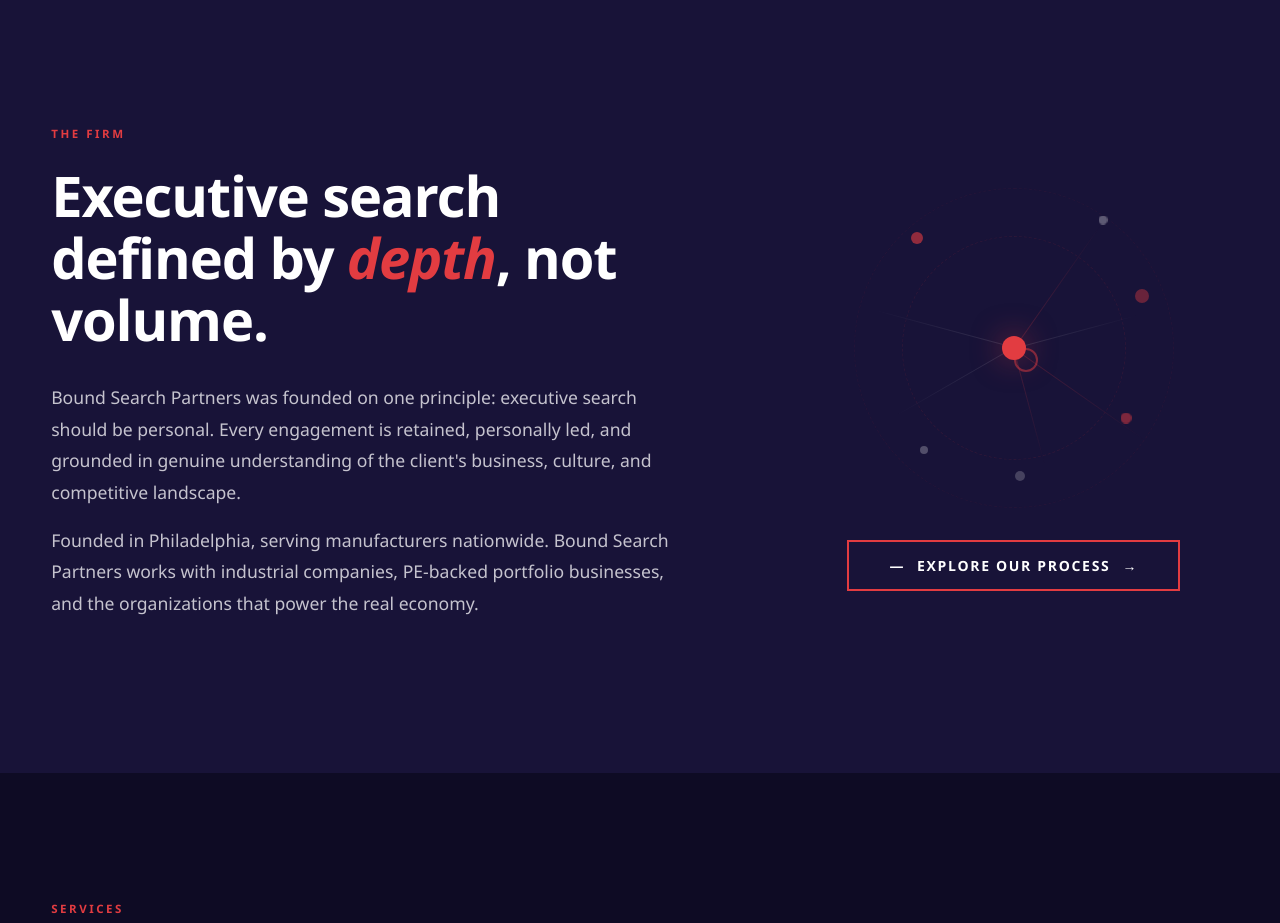
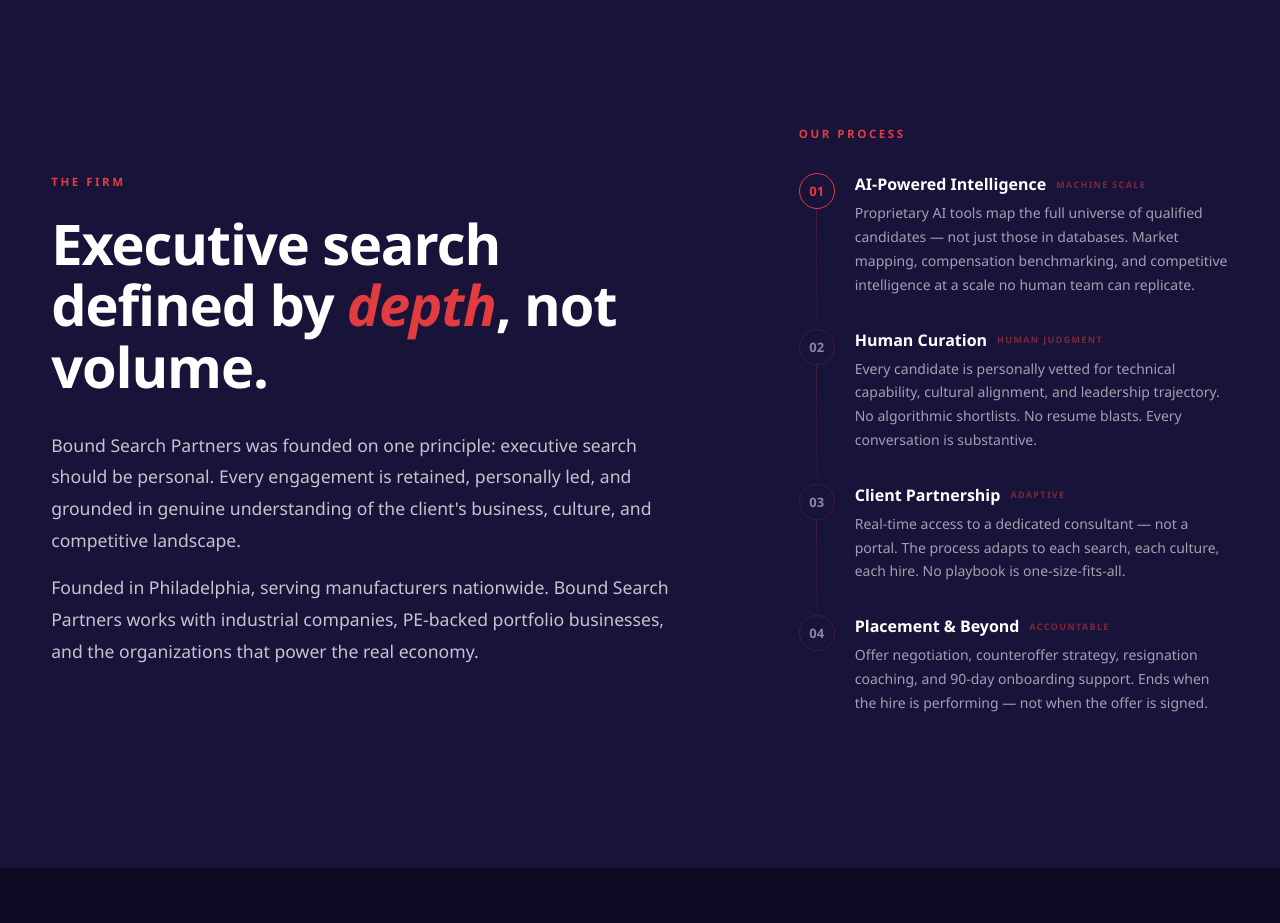
Before and after one commit to rc562/bound-search-partners, a React (Vite) app: page / in a window 1280 px wide. Shown: the part 1020-1943 px from the top of the page. Built offline with nearby package versions, Linux system fonts and the light colour scheme.

Commit message:
Replace animated process web with clean premium flow

```diff
--- a/src/App.jsx
+++ b/src/App.jsx
@@ -5,8 +5,6 @@ const C = {n:"#0e0b24",nm:"#181338",nl:"#2a2456",r:"#e23c41",w:"#fff",g:"#8a879a
 export default function App() {
   const [scrolled,setScrolled] = useState(false);
   const [activeSrv,setActiveSrv] = useState(0);
-  const [procOpen,setProcOpen] = useState(false);
-  const [hovNode,setHovNode] = useState(null);
   const [hovInd,setHovInd] = useState(null);
   const [bondVis,setBondVis] = useState(false);
   const [mobileMenu,setMobileMenu] = useState(false);
@@ -234,7 +232,6 @@ export default function App() {
           #mstats-bottom{display:block!important}
           #mabout{grid-template-columns:1fr!important}
           #mabout>div:last-child{display:none!important}
-          #mproc{grid-template-columns:repeat(2,1fr)!important}
           #mtabs{flex-direction:row!important;overflow-x:auto!important;-webkit-overflow-scrolling:touch!important}
           #mtabs button{flex:none!important;padding:12px 16px!important;font-size:11px!important;white-space:nowrap!important}
           #mtabs button span:first-child{display:none!important}
@@ -258,7 +255,6 @@ export default function App() {
           #vid1,#vid2{object-fit:cover!important;object-position:center 15%!important;height:160%!important;top:-15%!important}
           #mstats-top{display:none!important}
           #mstats-bottom{display:block!important}
-          #mproc{grid-template-columns:1fr!important}
         }
 
       `}</style>
@@ -365,81 +361,36 @@ export default function App() {
       <section id="about" style={{padding:"clamp(6rem,12vw,10rem) 0",background:C.nm}}>
         <div style={{maxWidth:1320,margin:"0 auto",padding:"0 clamp(1.5rem,4vw,4rem)"}}>
 
-          <div id="mabout" style={{display:"grid",gridTemplateColumns:procOpen?"0fr 1fr":"1.2fr .8fr",gap:procOpen?0:"clamp(3rem,8vw,8rem)",alignItems:"center",transition:"all .8s cubic-bezier(.23,1,.32,1)"}}>
+          <div id="mabout" style={{display:"grid",gridTemplateColumns:"1.2fr .8fr",gap:"clamp(3rem,8vw,8rem)",alignItems:"center"}}>
 
-            {/* Text — fades out when open */}
-            <div style={{opacity:procOpen?0:1,overflow:"hidden",transition:"all .8s cubic-bezier(.23,1,.32,1)",maxHeight:procOpen?0:600,transform:procOpen?"translateX(-40px)":"translateX(0)"}}>
+            {/* Text */}
+            <div>
               <div style={{fontSize:"clamp(.65rem,.9vw,.78rem)",fontWeight:700,letterSpacing:".22em",textTransform:"uppercase",color:C.r,marginBottom:24}}>The Firm</div>
               <h2 style={{fontSize:"clamp(2rem,4.5vw,3.5rem)",fontWeight:700,lineHeight:1.1,letterSpacing:"-.02em",marginBottom:32}}>Executive search defined by <span style={{color:C.r,fontStyle:"italic"}}>depth</span>, not volume.</h2>
               <p style={{fontSize:"1.1rem",lineHeight:1.8,color:C.gl,marginBottom:16}}>Bound Search Partners was founded on one principle: executive search should be personal. Every engagement is retained, personally led, and grounded in genuine understanding of the client's business, culture, and competitive landscape.</p>
               <p style={{fontSize:"1.1rem",lineHeight:1.8,color:C.gl}}>Founded in Philadelphia, serving manufacturers nationwide. Bound Search Partners works with industrial companies, PE-backed portfolio businesses, and the organizations that power the real economy.</p>
             </div>
 
-            {/* The web — moves to center and grows when open */}
-            <div style={{display:"flex",flexDirection:"column",alignItems:"center",gap:procOpen?0:32,transition:"all .8s cubic-bezier(.23,1,.32,1)"}}>
-
-              {/* Methodology header — only when open */}
-              <div style={{opacity:procOpen?1:0,maxHeight:procOpen?100:0,overflow:"hidden",transition:"all .6s ease .5s",textAlign:"center",marginBottom:procOpen?16:0}}>
-                <div style={{fontSize:"clamp(.65rem,.9vw,.78rem)",fontWeight:700,letterSpacing:".22em",textTransform:"uppercase",color:C.r,marginBottom:8}}>Our Methodology</div>
-                <div style={{fontSize:11,color:C.g,letterSpacing:2}}>HOVER EACH NODE TO EXPLORE</div>
-              </div>
-
-              {/* The web itself — same visual, scales up */}
-              <div style={{position:"relative",width:procOpen?"100%":"100%",maxWidth:procOpen?640:320,aspectRatio:"1",transition:"all .8s cubic-bezier(.23,1,.32,1)"}}>
-                {/* Orbiting rings */}
-                <div style={{position:"absolute",inset:"15%",border:"1px dashed rgba(226,60,65,.1)",borderRadius:"50%",animation:"sp 30s linear infinite"}}/>
-                <div style={{position:"absolute",inset:0,border:"1px dashed rgba(226,60,65,.06)",borderRadius:"50%",animation:"sp 45s linear infinite reverse"}}/>
-                {procOpen && <div style={{position:"absolute",inset:"-5%",border:"1px dashed rgba(226,60,65,.04)",borderRadius:"50%",animation:"sp 60s linear infinite"}}/>}
-
-                {/* Radiating lines */}
-                {[{r:-55,w:150,c:1},{r:-15,w:130,c:0},{r:35,w:160,c:1},{r:150,w:140,c:0},{r:75,w:120,c:1},{r:195,w:150,c:0}].map((l,i) => <div key={i} style={{position:"absolute",top:"50%",left:"50%",height:1,width:procOpen?l.w*1.6:l.w,transformOrigin:"0 0",transform:`rotate(${l.r}deg)`,background:`linear-gradient(90deg,${l.c?'rgba(226,60,65,.25)':'rgba(255,255,255,.12)'},transparent)`,transition:"width .8s ease"}}/>)}
-
-                {/* Floating ambient dots */}
-                {[{t:14,l:18,s:12,c:C.r,o:.6,d:6},{t:10,l:78,s:9,c:C.w,o:.3,d:8},{t:72,l:85,s:11,c:C.r,o:.5,d:7},{t:82,l:22,s:8,c:C.w,o:.25,d:9},{t:34,l:90,s:14,c:C.r,o:.4,d:5},{t:90,l:52,s:10,c:C.w,o:.2,d:7}].map((nd,i) => <div key={i} style={{position:"absolute",top:`${nd.t}%`,left:`${nd.l}%`,width:nd.s,height:nd.s,borderRadius:"50%",background:nd.c,opacity:nd.o,transform:"translate(-50%,-50%)",animation:`f${i%2+1} ${nd.d}s ease ${i*.5}s infinite`}}/>)}
-
-                {/* Extra dots when expanded */}
-                {procOpen && [{t:5,l:50,s:6,c:C.r,o:.3},{t:50,l:5,s:8,c:C.w,o:.15},{t:50,l:95,s:7,c:C.r,o:.25},{t:95,l:50,s:6,c:C.w,o:.15},{t:25,l:8,s:5,c:C.r,o:.2},{t:75,l:92,s:5,c:C.r,o:.2},{t:8,l:35,s:4,c:C.w,o:.12},{t:92,l:65,s:4,c:C.w,o:.12}].map((nd,i) => <div key={`x${i}`} style={{position:"absolute",top:`${nd.t}%`,left:`${nd.l}%`,width:nd.s,height:nd.s,borderRadius:"50%",background:nd.c,opacity:nd.o,transform:"translate(-50%,-50%)",animation:`f${i%2+1} ${5+i}s ease ${i*.3}s infinite`}}/>)}
-
-                {/* Center B dot / pulse */}
-                <div style={{position:"absolute",top:"50%",left:"50%",width:procOpen?32:24,height:procOpen?32:24,borderRadius:"50%",background:C.r,transform:"translate(-50%,-50%)",boxShadow:`0 0 ${procOpen?'40':'30'}px rgba(226,60,65,.5)`,zIndex:3,transition:"all .5s ease"}}/>
-                <div style={{position:"absolute",top:"50%",left:"50%",width:procOpen?32:24,height:procOpen?32:24,borderRadius:"50%",border:"2px solid #e23c41",transform:"translate(-50%,-50%)",animation:"ep 2.5s ease infinite"}}/>
-
-                {/* 4 interactive nodes — only when open, positioned on the web */}
-                {procOpen && [{t:8,l:20,i:0},{t:8,l:80,i:1},{t:78,l:80,i:2},{t:78,l:20,i:3}].map(n => (
-                  <div key={n.i} onMouseEnter={() => setHovNode(n.i)} onMouseLeave={() => setHovNode(null)}
-                    style={{position:"absolute",top:`${n.t}%`,left:`${n.l}%`,transform:"translate(-50%,-50%)",zIndex:4,cursor:"default",textAlign:"center",animation:`nodeIn .6s cubic-bezier(.23,1,.32,1) ${.5+n.i*.12}s both`}}>
-                    <div style={{width:hovNode===n.i?48:36,height:hovNode===n.i?48:36,borderRadius:"50%",background:`radial-gradient(circle,${C.r},rgba(226,60,65,.3))`,boxShadow:`0 0 ${hovNode===n.i?'40':'16'}px rgba(226,60,65,${hovNode===n.i?.5:.2})`,margin:"0 auto",transition:"all .3s",display:"flex",alignItems:"center",justifyContent:"center"}}>
-                      {[<svg key="ic0" width="16" height="16" viewBox="0 0 24 24" fill="none" stroke="#fff" strokeWidth="2"><circle cx="12" cy="12" r="3"/><path d="M12 1v4M12 19v4M4.22 4.22l2.83 2.83M16.95 16.95l2.83 2.83M1 12h4M19 12h4M4.22 19.78l2.83-2.83M16.95 7.05l2.83-2.83"/></svg>,
-                        <svg key="ic1" width="16" height="16" viewBox="0 0 24 24" fill="none" stroke="#fff" strokeWidth="2"><path d="M20 21v-2a4 4 0 0 0-4-4H8a4 4 0 0 0-4 4v2"/><circle cx="12" cy="7" r="4"/></svg>,
-                        <svg key="ic2" width="16" height="16" viewBox="0 0 24 24" fill="none" stroke="#fff" strokeWidth="2"><path d="M22 11.08V12a10 10 0 1 1-5.93-9.14"/><polyline points="22 4 12 14.01 9 11.01"/></svg>,
-                        <svg key="ic3" width="16" height="16" viewBox="0 0 24 24" fill="none" stroke="#fff" strokeWidth="2"><path d="M17 21v-2a4 4 0 0 0-4-4H5a4 4 0 0 0-4 4v2"/><circle cx="9" cy="7" r="4"/><path d="M23 21v-2a4 4 0 0 0-3-3.87"/><path d="M16 3.13a4 4 0 0 1 0 7.75"/></svg>][n.i]}
+            {/* Process — clean vertical flow */}
+            <div>
+              <div style={{fontSize:"clamp(.65rem,.9vw,.78rem)",fontWeight:700,letterSpacing:".22em",textTransform:"uppercase",color:C.r,marginBottom:32}}>Our Process</div>
+              {proc.map((step,i) => (
+                <div key={i} style={{display:"flex",gap:20,marginBottom:i<proc.length-1?0:0}}>
+                  {/* Vertical line + number */}
+                  <div style={{display:"flex",flexDirection:"column",alignItems:"center",flexShrink:0}}>
+                    <div style={{width:36,height:36,borderRadius:"50%",border:`1.5px solid ${i===0?C.r:'rgba(226,60,65,.2)'}`,display:"flex",alignItems:"center",justifyContent:"center",fontSize:13,fontWeight:700,color:i===0?C.r:C.g,flexShrink:0}}>{step.p}</div>
+                    {i<proc.length-1 && <div style={{width:1,flex:1,background:"linear-gradient(180deg,rgba(226,60,65,.2),rgba(226,60,65,.05))",minHeight:24}}/>}
+                  </div>
+                  {/* Content */}
+                  <div style={{paddingBottom:i<proc.length-1?32:0}}>
+                    <div style={{display:"flex",alignItems:"center",gap:10,marginBottom:6}}>
+                      <h4 style={{fontSize:16,fontWeight:700,color:C.w}}>{step.t}</h4>
+                      <span style={{fontSize:9,fontWeight:700,letterSpacing:".15em",textTransform:"uppercase",color:C.r,opacity:.5}}>{step.l}</span>
                     </div>
-                    <div style={{marginTop:10,fontSize:15,fontWeight:700,color:hovNode===n.i?C.w:C.gl,transition:"color .3s",whiteSpace:"nowrap"}}>{proc[n.i].t}</div>
-                    {/* Description tooltip */}
-                    <div style={{maxHeight:hovNode===n.i?400:0,overflow:"hidden",transition:"max-height .4s cubic-bezier(.23,1,.32,1)",width:280}}>
-                      <p style={{fontSize:15,color:C.gl,lineHeight:1.8,marginTop:8}}>{proc[n.i].d}</p>
-                    </div>
+                    <p style={{fontSize:14,color:C.gl,lineHeight:1.7,opacity:.8}}>{step.d}</p>
                   </div>
-                ))}
-
-                {/* Connection lines to nodes when open */}
-                {procOpen && <svg style={{position:"absolute",inset:0,width:"100%",height:"100%",pointerEvents:"none",zIndex:1}} viewBox="0 0 100 100">
-                  {[[50,50,20,8],[50,50,80,8],[50,50,80,78],[50,50,20,78]].map(([x1,y1,x2,y2],i) => (
-                    <line key={`nl${i}`} x1={x1} y1={y1} x2={x2} y2={y2} stroke="#e23c41" strokeWidth={hovNode===i?".8":".3"} opacity={hovNode===i?".3":".1"} style={{transition:"all .3s"}}/>
-                  ))}
-                  {/* Node to node */}
-                  {[[20,8,80,8],[80,8,80,78],[80,78,20,78],[20,78,20,8]].map(([x1,y1,x2,y2],i) => (
-                    <line key={`nnl${i}`} x1={x1} y1={y1} x2={x2} y2={y2} stroke="#e23c41" strokeWidth=".2" opacity=".06" strokeDasharray="2 3"/>
-                  ))}
-                </svg>}
-              </div>
-
-              {/* Button */}
-              <div style={{marginTop:procOpen?20:0,transition:"margin .5s ease"}}>
-                <button onClick={() => setProcOpen(!procOpen)} style={{display:"flex",alignItems:"center",gap:12,padding:"14px 40px",background:procOpen?C.r:"transparent",border:`2px solid ${C.r}`,color:C.w,fontFamily:"inherit",fontSize:14,fontWeight:700,letterSpacing:".12em",textTransform:"uppercase",cursor:"pointer",transition:"all .3s",maxWidth:340,width:"100%",justifyContent:"center"}}>
-                  <span>{procOpen?"←":"—"}</span><span>{procOpen?"Back to The Firm":"Explore Our Process"}</span>{!procOpen && <span>→</span>}
-                </button>
-              </div>
+                </div>
+              ))}
             </div>
 
           </div>
```
